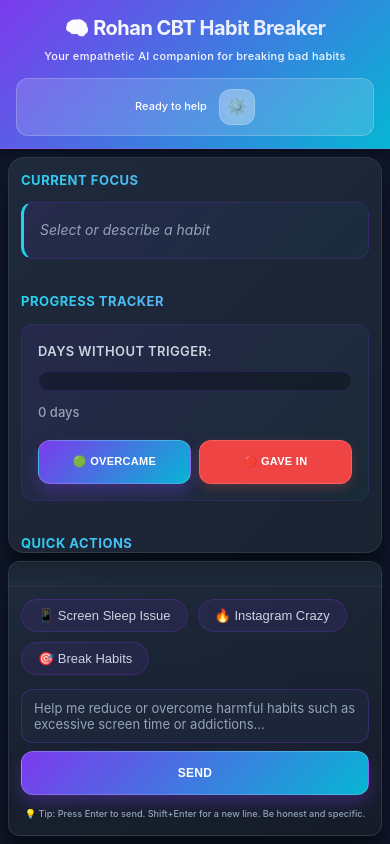
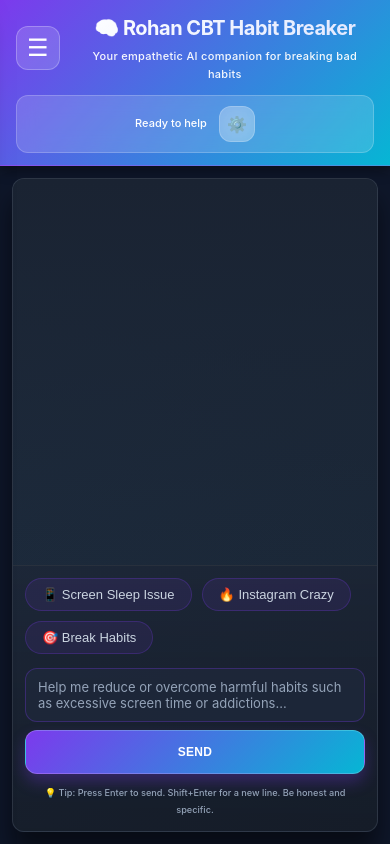
Before and after one commit to rohankoushikrv/Koushik_PromptWars-HYD-GoogleForDevelopers26, a website: page CBT-HabitBreaker-AI/index.html in a window 390 px wide. Drawn offline with Linux system fonts and the light colour scheme.

Commit message:
Convert sidebar to standard off-canvas side drawer on mobile screens for perfect responsiveness

```diff
--- a/CBT-HabitBreaker-AI/app.js
+++ b/CBT-HabitBreaker-AI/app.js
@@ -870,6 +870,15 @@ Your goal is to help users understand their habits, identify triggers, and build
         }
     },
 
+    toggleSidebar() {
+        const sidebar = document.querySelector('.sidebar');
+        const overlay = document.getElementById('sidebar-overlay');
+        if (sidebar && overlay) {
+            sidebar.classList.toggle('active');
+            overlay.classList.toggle('active');
+        }
+    },
+
     /* ========== UTILITIES ========== */
 
     generateId() {
--- a/CBT-HabitBreaker-AI/frontend/styles.css
+++ b/CBT-HabitBreaker-AI/frontend/styles.css
@@ -1144,3 +1144,84 @@ textarea:focus-visible,
     outline: 3px solid var(--secondary-light) !important;
     outline-offset: 2px !important;
 }
+
+/* ========== RESPONSIVE COLLAPSIBLE SIDE DRAWER (MOBILE VIEW) ========== */
+
+.menu-toggle-btn {
+    display: none;
+    background: rgba(255, 255, 255, 0.15);
+    border: 1px solid rgba(255, 255, 255, 0.25);
+    border-radius: var(--radius-md);
+    width: 44px;
+    height: 44px;
+    font-size: 24px;
+    color: white;
+    cursor: pointer;
+    align-items: center;
+    justify-content: center;
+    transition: var(--transition);
+}
+
+.menu-toggle-btn:hover {
+    background: rgba(255, 255, 255, 0.25);
+    transform: scale(1.05);
+}
+
+.menu-toggle-btn:active {
+    transform: scale(0.95);
+}
+
+/* Sidebar overlay backdrop on mobile */
+.sidebar-overlay {
+    display: none;
+    position: fixed;
+    top: 0;
+    left: 0;
+    width: 100vw;
+    height: 100vh;
+    background: rgba(15, 23, 42, 0.6);
+    backdrop-filter: blur(4px);
+    z-index: 998; /* Under sidebar, above chat */
+    opacity: 0;
+    transition: opacity 0.3s ease;
+}
+
+.sidebar-overlay.active {
+    display: block;
+    opacity: 1;
+}
+
+/* Off-canvas sidebar transition on screens under 900px */
+@media (max-width: 900px) {
+    .menu-toggle-btn {
+        display: flex;
+    }
+
+    .main-content {
+        grid-template-columns: 1fr !important; /* Full width for the chat window on mobile! */
+        padding: 12px;
+    }
+
+    .sidebar {
+        position: fixed !important;
+        top: 0;
+        left: -320px; /* Off-screen default state */
+        width: 300px;
+        height: 100vh;
+        z-index: 999 !important; /* Floats over the rest of the application */
+        border-radius: 0 !important;
+        border-right: 1px solid rgba(255, 255, 255, 0.15);
+        transition: transform 0.3s cubic-bezier(0.4, 0, 0.2, 1);
+        box-shadow: var(--shadow-lg);
+        background: linear-gradient(135deg, var(--bg-secondary) 0%, var(--surface) 100%) !important;
+    }
+
+    .sidebar.active {
+        transform: translateX(320px); /* Slid-in state */
+    }
+
+    /* Force the strategies-panel to hide entirely on mobile to keep screen spacing clean */
+    .strategies-panel {
+        display: none !important;
+    }
+}
--- a/CBT-HabitBreaker-AI/index.html
+++ b/CBT-HabitBreaker-AI/index.html
@@ -10,9 +10,12 @@
     <div class="app-container">
         <!-- Header -->
         <header class="header">
-            <div class="header-content">
-                <h1>🧠 Rohan CBT Habit Breaker</h1>
-                <p class="tagline">Your empathetic AI companion for breaking bad habits</p>
+            <div class="header-left" style="display: flex; align-items: center; gap: 16px;">
+                <button class="menu-toggle-btn" id="menu-toggle-btn" onclick="app.toggleSidebar()" aria-label="Toggle Navigation Side Menu">☰</button>
+                <div class="header-content">
+                    <h1>🧠 Rohan CBT Habit Breaker</h1>
+                    <p class="tagline">Your empathetic AI companion for breaking bad habits</p>
+                </div>
             </div>
             <div class="session-info">
                 <span id="session-status">Ready to help</span>
@@ -124,6 +127,9 @@
             <p>Rohan is thinking...</p>
         </div>
 
+        <!-- Sidebar Overlay Backdrop for Mobile Menu -->
+        <div id="sidebar-overlay" class="sidebar-overlay" onclick="app.toggleSidebar()" aria-hidden="true"></div>
+
         <!-- Modal: Breathing Widget (Coping Support Mechanism) -->
         <div id="breathing-modal" class="modal hidden" role="dialog" aria-modal="true" aria-labelledby="breathing-title">
             <div class="modal-content breathing-content" style="text-align: center; max-width: 480px; padding: 40px 30px; display: flex; flex-direction: column; align-items: center; gap: 20px;">
--- a/CBT-HabitBreaker-AI/styles.css
+++ b/CBT-HabitBreaker-AI/styles.css
@@ -1144,3 +1144,84 @@ textarea:focus-visible,
     outline: 3px solid var(--secondary-light) !important;
     outline-offset: 2px !important;
 }
+
+/* ========== RESPONSIVE COLLAPSIBLE SIDE DRAWER (MOBILE VIEW) ========== */
+
+.menu-toggle-btn {
+    display: none;
+    background: rgba(255, 255, 255, 0.15);
+    border: 1px solid rgba(255, 255, 255, 0.25);
+    border-radius: var(--radius-md);
+    width: 44px;
+    height: 44px;
+    font-size: 24px;
+    color: white;
+    cursor: pointer;
+    align-items: center;
+    justify-content: center;
+    transition: var(--transition);
+}
+
+.menu-toggle-btn:hover {
+    background: rgba(255, 255, 255, 0.25);
+    transform: scale(1.05);
+}
+
+.menu-toggle-btn:active {
+    transform: scale(0.95);
+}
+
+/* Sidebar overlay backdrop on mobile */
+.sidebar-overlay {
+    display: none;
+    position: fixed;
+    top: 0;
+    left: 0;
+    width: 100vw;
+    height: 100vh;
+    background: rgba(15, 23, 42, 0.6);
+    backdrop-filter: blur(4px);
+    z-index: 998; /* Under sidebar, above chat */
+    opacity: 0;
+    transition: opacity 0.3s ease;
+}
+
+.sidebar-overlay.active {
+    display: block;
+    opacity: 1;
+}
+
+/* Off-canvas sidebar transition on screens under 900px */
+@media (max-width: 900px) {
+    .menu-toggle-btn {
+        display: flex;
+    }
+
+    .main-content {
+        grid-template-columns: 1fr !important; /* Full width for the chat window on mobile! */
+        padding: 12px;
+    }
+
+    .sidebar {
+        position: fixed !important;
+        top: 0;
+        left: -320px; /* Off-screen default state */
+        width: 300px;
+        height: 100vh;
+        z-index: 999 !important; /* Floats over the rest of the application */
+        border-radius: 0 !important;
+        border-right: 1px solid rgba(255, 255, 255, 0.15);
+        transition: transform 0.3s cubic-bezier(0.4, 0, 0.2, 1);
+        box-shadow: var(--shadow-lg);
+        background: linear-gradient(135deg, var(--bg-secondary) 0%, var(--surface) 100%) !important;
+    }
+
+    .sidebar.active {
+        transform: translateX(320px); /* Slid-in state */
+    }
+
+    /* Force the strategies-panel to hide entirely on mobile to keep screen spacing clean */
+    .strategies-panel {
+        display: none !important;
+    }
+}
```
Also changed, not shown: CBT-HabitBreaker-AI/frontend/app.js (+9 -0 lines), CBT-HabitBreaker-AI/frontend/index.html (+9 -3 lines).
